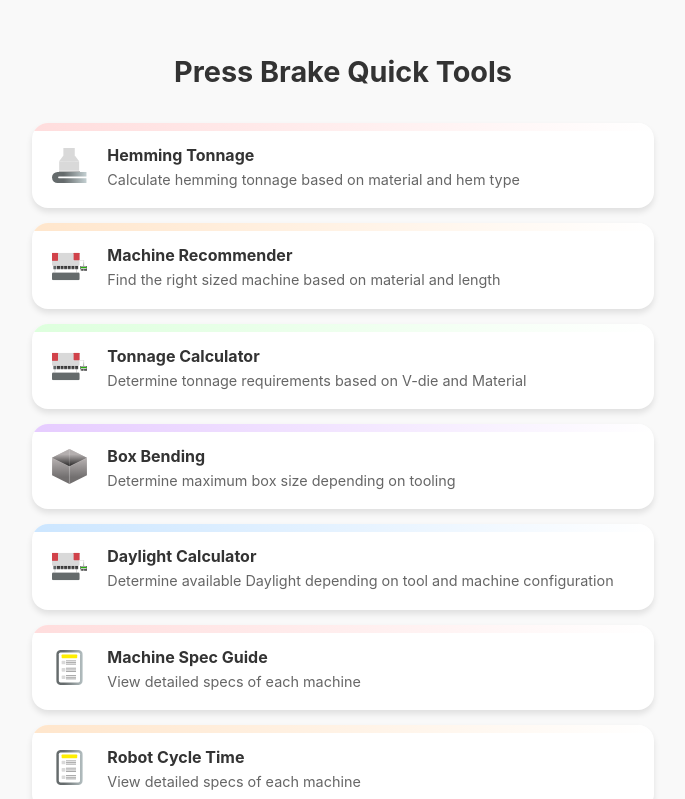
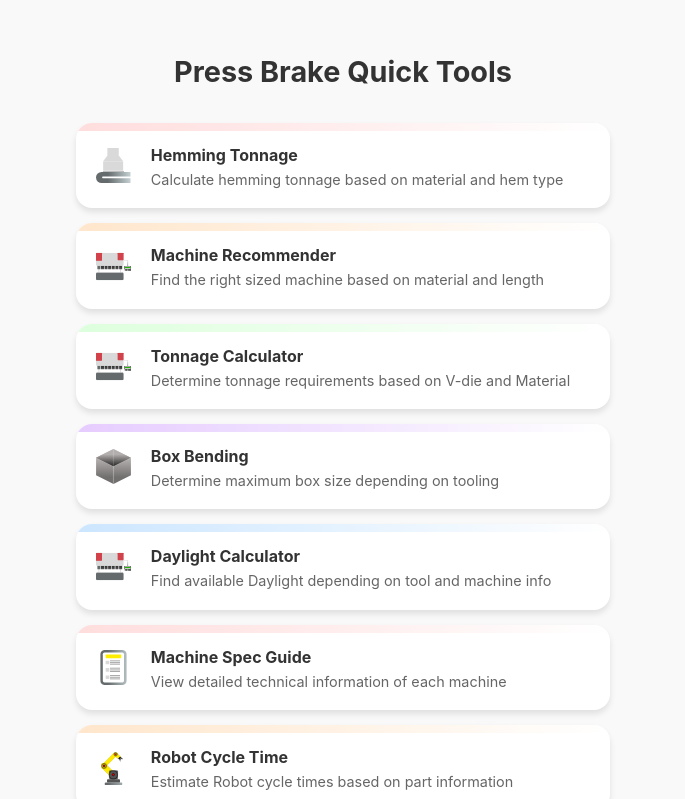
Before and after one commit to DaneColeson/QuickTools, a React (Create React App) app: page / in a window 1280 px wide. Shown: the top 799 px of the page, without its empty margins (297-982 px from the left). Built offline with nearby package versions, Linux system fonts and the light colour scheme.

Commit message:
Update robot Icon and add cycle time

```diff
--- /dev/null
+++ b/src/assets/RobotIcon.tsx
@@ -0,0 +1,133 @@
+import React from "react";
+
+interface RobotIconProps extends React.SVGProps<SVGSVGElement> {}
+
+const RobotIcon = (props: RobotIconProps) => (
+  <svg
+    width="200"
+    height="200"
+    viewBox="0 0 200 200"
+    fill="none"
+    xmlns="http://www.w3.org/2000/svg"
+    {...props}
+  >
+    <rect width="200" height="200" />
+    <rect
+      x="34.8255"
+      y="103.716"
+      width="32.1418"
+      height="66.9611"
+      transform="rotate(-45 34.8255 103.716)"
+      fill="#FFEA00"
+      stroke="black"
+      strokeWidth="0.5"
+    />
+    <rect
+      x="106.053"
+      y="31.0597"
+      width="19.2123"
+      height="28.6574"
+      transform="rotate(-45 106.053 31.0597)"
+      fill="#FFEA00"
+      stroke="black"
+      strokeWidth="0.5"
+    />
+    <rect
+      x="126.858"
+      y="48.9007"
+      width="16.1903"
+      height="7.36245"
+      rx="2"
+      transform="rotate(-45 126.858 48.9007)"
+      fill="#030302"
+    />
+    <rect
+      x="131.112"
+      y="55.3358"
+      width="19.0814"
+      height="15.0304"
+      rx="2"
+      transform="rotate(-45 131.112 55.3358)"
+      fill="#514F4F"
+    />
+    <rect
+      x="50.2495"
+      y="100.474"
+      width="22.3917"
+      height="99.2545"
+      transform="rotate(-135 50.2495 100.474)"
+      fill="#FFEA00"
+      stroke="black"
+      strokeWidth="0.5"
+    />
+    <rect
+      x="50"
+      y="186"
+      width="100"
+      height="14"
+      rx="5"
+      fill="url(#paint0_linear)"
+    />
+    <rect
+      x="63"
+      y="167"
+      width="74"
+      height="19"
+      rx="5"
+      fill="url(#paint1_linear)"
+    />
+    <rect
+      x="75.25"
+      y="117.25"
+      width="49.5"
+      height="49.5"
+      rx="4.75"
+      fill="url(#paint2_linear)"
+      stroke="black"
+      strokeWidth="0.5"
+    />
+    <circle cx="99" cy="142" r="23.5" stroke="black" strokeWidth="3" />
+    <circle cx="99" cy="141" r="6.5" fill="#FF0000" stroke="black" strokeWidth="3" />
+    <circle cx="147.5" cy="58.5" r="7.5" fill="white" />
+    <rect
+      x="31.25"
+      y="76.25"
+      width="29.5"
+      height="29.5"
+      rx="4.75"
+      fill="#FFEA00"
+      stroke="black"
+      strokeWidth="0.5"
+    />
+    <rect
+      x="102.25"
+      y="14.25"
+      width="19.5"
+      height="19.5"
+      rx="4.75"
+      fill="#FFEA00"
+      stroke="black"
+      strokeWidth="0.5"
+    />
+    <circle cx="46" cy="91" r="13.5" stroke="black" strokeWidth="3" />
+    <circle cx="112" cy="24" r="8.5" stroke="black" strokeWidth="3" />
+    <circle cx="46" cy="91" r="6.5" fill="#FF0000" stroke="black" strokeWidth="3" />
+    <circle cx="112" cy="24" r="4.5" fill="#FF0000" stroke="black" />
+    <defs>
+      <linearGradient id="paint0_linear" x1="50" y1="193" x2="150" y2="193" gradientUnits="userSpaceOnUse">
+        <stop stopColor="#D9D9D9" />
+        <stop offset="1" stopColor="#737373" />
+      </linearGradient>
+      <linearGradient id="paint1_linear" x1="63" y1="176.5" x2="137" y2="176.5" gradientUnits="userSpaceOnUse">
+        <stop stopColor="#514F4F" />
+        <stop offset="1" stopColor="#B7B3B3" />
+      </linearGradient>
+      <linearGradient id="paint2_linear" x1="100" y1="117" x2="100" y2="167" gradientUnits="userSpaceOnUse">
+        <stop stopColor="#FFEA00" />
+        <stop offset="1" stopColor="#998C00" />
+      </linearGradient>
+    </defs>
+  </svg>
+);
+
+export default RobotIcon;
--- a/src/components/Home.tsx
+++ b/src/components/Home.tsx
@@ -6,6 +6,7 @@ import { default as MachineRecommenderIcon } from "../assets/MachineRecommenderI
 import { default as BoxIcon } from "../assets/BoxIcon";
 import { default as HemmingIcon } from "../assets/HemmingIcon";
 import { default as SpecIcon } from "../assets/SpecIcon";
+import { default as RobotIcon } from "../assets/RobotIcon";
 
 const Home: React.FC = () => (
     <div className="home-container">
@@ -49,21 +50,21 @@ const Home: React.FC = () => (
                 <MachineRecommenderIcon width={50} height={50} />
                     <div className="icon-content">
                         <span>Daylight Calculator</span>
-                        <div className="subtext">Determine available Daylight depending on tool and machine configuration</div>
+                        <div className="subtext">Find available Daylight depending on tool and machine info</div>
                     </div>
                 </Link>
                 <Link to="/machine-spec" className="icon icon-red">
                 <SpecIcon width={50} height={50} />
                     <div className="icon-content">
                         <span>Machine Spec Guide</span>
-                        <div className="subtext">View detailed specs of each machine</div>
+                        <div className="subtext">View detailed technical information of each machine</div>
                     </div>
                 </Link>
                 <Link to="/robot-cycletime" className="icon icon-orange">
-                <SpecIcon width={50} height={50} />
+                <RobotIcon width={50} height={50} />
                     <div className="icon-content">
                         <span>Robot Cycle Time</span>
-                        <div className="subtext">View detailed specs of each machine</div>
+                        <div className="subtext">Estimate Robot cycle times based on part information</div>
                     </div>
                 </Link>
             </div>
--- a/src/components/RobotCycleTime.tsx
+++ b/src/components/RobotCycleTime.tsx
@@ -11,33 +11,66 @@ const materialDensities = {
 const thicknessOptions = [0.024, 0.030, 0.040, 0.050, 0.060, 0.080, 0.090, 0.125];
 const quantityOptions = ["per week", "per month", "per year"];
 
+const robots = [
+  { name: "Mitsubishi RV13", maxPayload: 10, maxBlankSize: [12, 24] },
+  { name: "Fanuc M20iD/25", maxPayload: 20, maxBlankSize: [24, 36] },
+  { name: "Fanuc M20iD/35", maxPayload: 30, maxBlankSize: [24, 36] },
+  { name: "Fanuc M710iC/70", maxPayload: 65, maxBlankSize: [48, 72] },
+  { name: "Fanuc R-2000iC/165R", maxPayload: 160, maxBlankSize: [60, 96] },
+  { name: "Fanuc R-2000iC/210R", maxPayload: 205, maxBlankSize: [72, 120] },
+  { name: "Fanuc R-2000iC/270R", maxPayload: 265, maxBlankSize: [84, 144] },
+];
+
+const weightMultipliers = [
+  { maxWeight: 25, multiplier: 1 },
+  { maxWeight: 35, multiplier: 1.1 },
+  { maxWeight: 50, multiplier: 1.2 },
+  { maxWeight: 75, multiplier: 1.3 },
+  { maxWeight: 100, multiplier: 1.4 },
+  { maxWeight: 200, multiplier: 1.5 },
+];
+
 const RobotCycleTime: React.FC = () => {
   const [length, setLength] = useState(0);
   const [width, setWidth] = useState(0);
-  const [materialType, setMaterialType] = useState("Mild Steel");
+  const [materialType, setMaterialType] = useState<keyof typeof materialDensities>("Mild Steel");
   const [thickness, setThickness] = useState(0.024);
   const [angleMeasurement, setAngleMeasurement] = useState("No");
-  const [bends, setBends] = useState(1);
+  const [bends, setBends] = useState(0);
   const [flips, setFlips] = useState(0);
   const [regrips, setRegrips] = useState(0);
   const [quantity, setQuantity] = useState(1);
   const [quantityQualifier, setQuantityQualifier] = useState("per week");
   const [result, setResult] = useState<React.ReactNode>(null);
 
-  // Calculate Part Weight dynamically
-  const partWeight = (length * width * thickness * materialDensities[materialType]) || 0;
+  let partWeight = (length * width * thickness * materialDensities[materialType]) || 0;
+  let selectedRobot = robots.find(
+    robot => robot.maxPayload >= partWeight &&
+    ((length <= robot.maxBlankSize[0] && width <= robot.maxBlankSize[1]) ||
+    (width <= robot.maxBlankSize[0] && length <= robot.maxBlankSize[1]))
+  ) || { name: "No Robot Available" };
+
+  let cycleMultiplier = weightMultipliers.find(m => partWeight <= m.maxWeight)?.multiplier || 1;
+
+  const convertToTime = (seconds: number) => {
+    const days = Math.floor(seconds / 86400);
+    const hours = Math.floor((seconds % 86400) / 3600);
+    const minutes = Math.floor((seconds % 3600) / 60);
+    return `${days} days ${hours} hr ${minutes} min`;
+  };
 
   const calculateCycleTime = () => {
-    const cycleTime = 34 + (bends - 1) * 12 + flips * 5 + regrips * 5;
-    const totalCycleTime = cycleTime * quantity;
+    const baseCycleTime = 34 + ((bends ? parseInt(bends.toString()) : 1) - 1) * 12 + flips * 5 + regrips * 5;
+    const adjustedCycleTime = baseCycleTime * cycleMultiplier;
+    const totalCycleTime = adjustedCycleTime * quantity;
 
     setResult(
       <div className="ios-style-list">
         <div className="section-header">Results</div>
         <div className="ios-style-section">
-          <div className="list-item"><span>Selected Robot</span><span><b>Robot XYZ</b></span></div>
-          <div className="list-item"><span>Cycle Time per Part</span><span><b>{cycleTime}</b> sec</span></div>
-          <div className="list-item"><span>Cycle Time for {quantity} {quantityQualifier}</span><span><b>{totalCycleTime}</b> sec</span></div>
+          <div className="list-item"><span>Selected Robot</span><span><b>{selectedRobot.name}</b></span></div>
+          <div className="list-item"><span>Cycle Time per Part</span><span><b>{adjustedCycleTime.toFixed(2)}</b> sec</span></div>
+          <div className="list-item"><span>Cycle Time for {quantity} {quantityQualifier}</span><span><b>{convertToTime(totalCycleTime)}</b></span></div>
         </div>
       </div>
     );
@@ -46,7 +79,7 @@ const RobotCycleTime: React.FC = () => {
   return (
     <div className="MachineRecommender">
       <h2>Robot Cycle Time Estimator</h2>
-      <h3><c>Under Construction</c></h3>
+      <h2>Under Construction</h2>
 
       <div className="input-row">
         <div>
@@ -60,7 +93,7 @@ const RobotCycleTime: React.FC = () => {
       </div>
 
       <label>Material Type</label>
-      <select value={materialType} onChange={(e) => setMaterialType(e.target.value)}>
+      <select value={materialType} onChange={(e) => setMaterialType(e.target.value as keyof typeof materialDensities)}>
         {Object.keys(materialDensities).map((material) => (
           <option key={material} value={material}>{material}</option>
         ))}
@@ -80,12 +113,21 @@ const RobotCycleTime: React.FC = () => {
         <option value="Yes">Yes</option>
         <option value="No">No</option>
       </select>
-      <label>Number of Bends</label>
-      <input type="number" value={bends} onChange={(e) => setBends(parseInt(e.target.value) || 1)} />
-      <label>Number of Flips</label>
-      <input type="number" value={flips} onChange={(e) => setFlips(parseInt(e.target.value) || 0)} />
-      <label>Number of Regrips</label>
-      <input type="number" value={regrips} onChange={(e) => setRegrips(parseInt(e.target.value) || 0)} />
+
+      <div className="input-row">
+        <div>
+          <label>Bends</label>
+          <input type="number" value={bends} onChange={(e) => setBends(parseInt(e.target.value) || 0)} />
+        </div>
+        <div>
+          <label>Flips</label>
+          <input type="number" value={flips} onChange={(e) => setFlips(parseInt(e.target.value) || 0)} />
+        </div>
+        <div>
+          <label>Regrips</label>
+          <input type="number" value={regrips} onChange={(e) => setRegrips(parseInt(e.target.value) || 0)} />
+        </div>
+      </div>
       <label>Quantity</label>
       <input type="number" value={quantity} onChange={(e) => setQuantity(parseInt(e.target.value) || 1)} />
       <label>Quantity Qualifier</label>
@@ -97,8 +139,15 @@ const RobotCycleTime: React.FC = () => {
 
       <button onClick={calculateCycleTime}>Calculate</button>
       {result}
+      <Link to="/" className="button home-button">
+                            Home
+                        </Link>
+
     </div>
+
   );
 };
 
+
+
 export default RobotCycleTime;
--- a/src/styles/App.css
+++ b/src/styles/App.css
@@ -43,7 +43,7 @@ body {
     align-items: center;
     background-color: #f9f9f9;
     padding: 10px 0;
-    font-size: 1.2rem;
+    font-size: 1.5rem;
     font-weight: bold;
     color: #333;
 }
@@ -499,3 +499,14 @@ input:checked + .slider:before {
   .ios-style-section .list-item:last-child {
     border-bottom: none;
   }
+
+/* Rows for Width and Height in Robot Calculator */
+.input-row {
+    display: flex;
+    gap: 10px;
+  }
+
+  .input-row div {
+    flex: 1;
+    min-width: 0;
+  }
```
Also changed, not shown: 13 other files (tests, documents, lock files or other folders).
